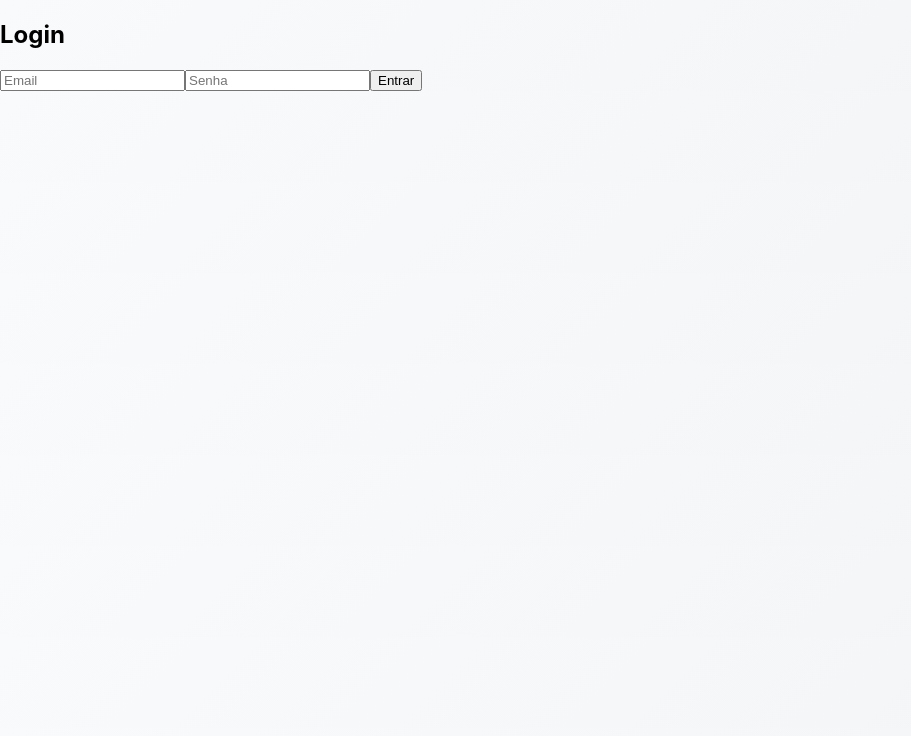
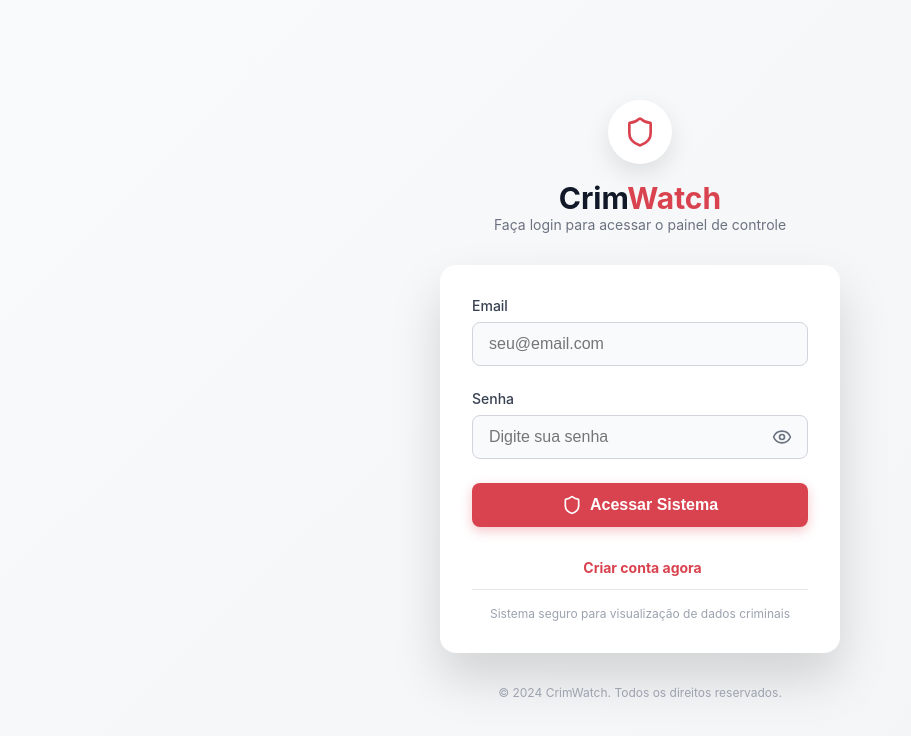
Before and after one commit to rpspgesp1993/crimwatch_dsw, a React (Create React App) app in the folder frontend/: page /login in a window 1280 px wide. Shown: the top 736 px of the page, without its empty margins (0-911 px from the left). Built offline with nearby package versions, Linux system fonts and the light colour scheme.

Commit message:
Update login page

```diff
--- a/frontend/src/pages/LoginPage/LoginPage.jsx
+++ b/frontend/src/pages/LoginPage/LoginPage.jsx
@@ -1,32 +1,124 @@
 import React, { useState } from 'react';
+import { Eye, EyeOff, Shield, AlertCircle } from 'lucide-react';
+import { useNavigate, Link } from 'react-router-dom';
 import { useAuth } from '../../contexts/AuthContext';
-import { useNavigate } from 'react-router-dom';
+import './LoginPage.css';
 
 const LoginPage = () => {
   const [email, setEmail] = useState('');
   const [senha, setSenha] = useState('');
-  const [erro, setErro] = useState('');
+  const [showPassword, setShowPassword] = useState(false);
+  const [isLoading, setIsLoading] = useState(false);
+  const [error, setError] = useState('');
+
   const navigate = useNavigate();
   const { login } = useAuth();
 
   const handleLogin = async (e) => {
     e.preventDefault();
-    const res = await login(email, senha);
-    if (res.sucesso) {
-      navigate('/');
+    setIsLoading(true);
+    setError('');
+
+    const result = await login(email, senha);
+
+    if (result.success) {
+      navigate('/home');
     } else {
-      setErro(res.erro);
+      setError(result.error || 'Erro ao fazer login');
     }
+
+    setIsLoading(false);
   };
 
   return (
-    <form onSubmit={handleLogin}>
-      <h2>Login</h2>
-      {erro && <p style={{ color: 'red' }}>{erro}</p>}
-      <input type="email" placeholder="Email" value={email} onChange={e => setEmail(e.target.value)} required />
-      <input type="password" placeholder="Senha" value={senha} onChange={e => setSenha(e.target.value)} required />
-      <button type="submit">Entrar</button>
-    </form>
+    <div className="login-container">
+      <div className="login-card-container">
+        <div className="login-header">
+          <div className="login-logo">
+            <Shield size={32} color="#d9434f" />
+          </div>
+          <h1 className="login-title">
+            Crim<span>Watch</span>
+          </h1>
+          <p className="login-subtitle">Faça login para acessar o painel de controle</p>
+        </div>
+
+        <div className="login-form-card">
+          <div className="login-form">
+            {error && (
+              <div className="login-error">
+                <AlertCircle size={20} style={{ flexShrink: 0 }} />
+                <p>{error}</p>
+              </div>
+            )}
+
+            <div className="login-field">
+              <label htmlFor="email" className="login-label">Email</label>
+              <input
+                id="email"
+                type="email"
+                placeholder="seu@email.com"
+                value={email}
+                onChange={(e) => setEmail(e.target.value)}
+                required
+                className="login-input"
+              />
+            </div>
+
+            <div className="login-field">
+              <label htmlFor="password" className="login-label">Senha</label>
+              <div className="login-password-container">
+                <input
+                  id="password"
+                  type={showPassword ? 'text' : 'password'}
+                  placeholder="Digite sua senha"
+                  value={senha}
+                  onChange={(e) => setSenha(e.target.value)}
+                  required
+                  className="login-password-input"
+                />
+                <button
+                  type="button"
+                  onClick={() => setShowPassword(!showPassword)}
+                  className="login-password-toggle"
+                >
+                  {showPassword ? <EyeOff size={20} /> : <Eye size={20} />}
+                </button>
+              </div>
+            </div>
+
+            <button
+              onClick={handleLogin}
+              disabled={isLoading}
+              className="login-button"
+            >
+              {isLoading ? (
+                <>
+                  <div className="login-spinner"></div> Entrando...
+                </>
+              ) : (
+                <>
+                  <Shield size={20} /> Acessar Sistema
+                </>
+              )}
+            </button>
+          </div>
+
+          <div className="login-footer-links">
+            <Link to="/register" className="login-link create-account-link">Criar conta agora</Link>
+            <div className="login-divider">
+              <p>Sistema seguro para visualização de dados criminais</p>
+            </div>
+          </div>
+        </div>
+
+        <div className="login-footer">
+          <p className="login-copyright">
+            © 2024 Crim<span>Watch</span>. Todos os direitos reservados.
+          </p>
+        </div>
+      </div>
+    </div>
   );
 };
 
```
